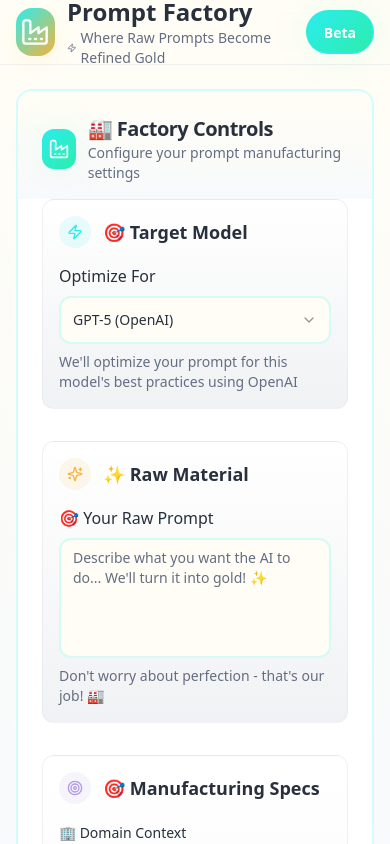
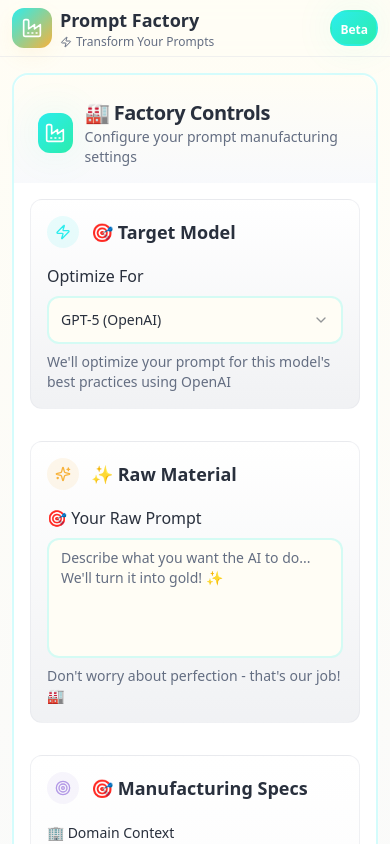
Before and after one commit to cadenlpicard/ai-promptfactory, a React (Vite) app: page / in a window 390 px wide. Shown: the top 844 px of the page. Built offline with nearby package versions, Linux system fonts and the light colour scheme.

Commit message:
Add mobile optimization
Optimize the site for mobile responsiveness.

```diff
--- a/src/components/PromptForm.tsx
+++ b/src/components/PromptForm.tsx
@@ -121,7 +121,7 @@ export function PromptForm({ onSubmit, isLoading }: PromptFormProps) {
         </div>
       </CardHeader>
 
-      <CardContent className="space-y-6 max-h-[calc(100vh-8rem)] overflow-y-auto">
+      <CardContent className="space-y-4 sm:space-y-6 max-h-[calc(100vh-9rem)] sm:max-h-[calc(100vh-8rem)] overflow-y-auto p-4 sm:p-6">
         <Form {...form}>
           <form onSubmit={form.handleSubmit((data) => {
             console.log("Form submission triggered with data:", data);
@@ -212,7 +212,7 @@ export function PromptForm({ onSubmit, isLoading }: PromptFormProps) {
                 </div>
                 <h3 className="text-lg font-semibold">🎯 Manufacturing Specs</h3>
               </div>
-              <div className="grid grid-cols-1 md:grid-cols-2 gap-4">
+              <div className="grid grid-cols-1 sm:grid-cols-2 gap-3 sm:gap-4">
                 <FormField
                   control={form.control}
                   name="domain_context"
@@ -331,7 +331,7 @@ export function PromptForm({ onSubmit, isLoading }: PromptFormProps) {
                   )}
                 />
 
-                <div className="grid grid-cols-1 md:grid-cols-2 gap-4">
+                <div className="grid grid-cols-1 sm:grid-cols-2 gap-3 sm:gap-4">
                   <FormField
                     control={form.control}
                     name="hard_constraints"
@@ -380,7 +380,7 @@ export function PromptForm({ onSubmit, isLoading }: PromptFormProps) {
                 <h3 className="text-lg font-semibold">⚙️ Factory Settings</h3>
               </div>
 
-              <div className="grid grid-cols-1 md:grid-cols-2 gap-6">
+              <div className="grid grid-cols-1 lg:grid-cols-2 gap-4 sm:gap-6">
                  {/* Creativity Level */}
                 <FormField
                   control={form.control}
@@ -570,7 +570,7 @@ export function PromptForm({ onSubmit, isLoading }: PromptFormProps) {
               </div>
 
               {/* Feature Toggles */}
-              <div className="grid grid-cols-1 md:grid-cols-3 gap-4 mt-6">
+              <div className="grid grid-cols-1 sm:grid-cols-2 lg:grid-cols-3 gap-3 sm:gap-4 mt-6">
                 <FormField
                   control={form.control}
                   name="structured_output"
--- a/src/components/ResultsPanel.tsx
+++ b/src/components/ResultsPanel.tsx
@@ -153,34 +153,34 @@ export function ResultsPanel({ response, isLoading }: ResultsPanelProps) {
             <CheckCircle className="h-5 w-5 text-success" />
             Optimized Prompt
           </CardTitle>
-          <div className="flex gap-2">
+          <div className="flex gap-1 sm:gap-2">
             <Button
               variant="outline"
               size="sm"
               onClick={() => copyToClipboard(response.optimizedPrompt || response.optimized_prompt, "Optimized Prompt")}
-              className="border-border/50"
+              className="border-border/50 text-xs sm:text-sm"
             >
               {copiedSection === "Optimized Prompt" ? (
-                <CheckCircle className="h-4 w-4" />
+                <CheckCircle className="h-3 w-3 sm:h-4 sm:w-4" />
               ) : (
-                <Copy className="h-4 w-4" />
+                <Copy className="h-3 w-3 sm:h-4 sm:w-4" />
               )}
-              Copy
+              <span className="hidden sm:inline ml-1">Copy</span>
             </Button>
             <Button
               variant="outline"
               size="sm"
               onClick={downloadPrompt}
-              className="border-border/50"
+              className="border-border/50 text-xs sm:text-sm"
             >
-              <Download className="h-4 w-4" />
-              Download
+              <Download className="h-3 w-3 sm:h-4 sm:w-4" />
+              <span className="hidden sm:inline ml-1">Download</span>
             </Button>
           </div>
         </div>
       </CardHeader>
 
-      <CardContent className="max-h-[calc(100vh-8rem)] overflow-y-auto">
+      <CardContent className="max-h-[calc(100vh-9rem)] sm:max-h-[calc(100vh-8rem)] overflow-y-auto p-4 sm:p-6">
         <div className="mt-4 space-y-4">
           <div className="relative">
             <Textarea
@@ -192,12 +192,12 @@ export function ResultsPanel({ response, isLoading }: ResultsPanelProps) {
               variant="ghost"
               size="sm"
               onClick={() => copyToClipboard(response.optimizedPrompt || response.optimized_prompt, "Optimized Prompt")}
-              className="absolute top-2 right-2 opacity-70 hover:opacity-100"
+              className="absolute top-1 right-1 sm:top-2 sm:right-2 opacity-70 hover:opacity-100 h-7 w-7 sm:h-9 sm:w-9"
             >
               {copiedSection === "Optimized Prompt" ? (
-                <CheckCircle className="h-4 w-4" />
+                <CheckCircle className="h-3 w-3 sm:h-4 sm:w-4" />
               ) : (
-                <Copy className="h-4 w-4" />
+                <Copy className="h-3 w-3 sm:h-4 sm:w-4" />
               )}
             </Button>
           </div>
--- a/src/pages/Index.tsx
+++ b/src/pages/Index.tsx
@@ -32,38 +32,39 @@ const Index = () => {
     <div className="min-h-screen bg-gradient-subtle">
       {/* Header */}
       <header className="border-b border-border/50 bg-background/95 backdrop-blur supports-[backdrop-filter]:bg-background/60">
-        <div className="container mx-auto px-4 h-16 flex items-center justify-between">
-          <div className="flex items-center gap-3">
-            <div className="w-12 h-12 rounded-2xl bg-gradient-fun flex items-center justify-center shadow-fun transform hover:scale-105 transition-transform duration-200">
-              <Factory className="h-7 w-7 text-white" />
+        <div className="container mx-auto px-3 sm:px-4 h-14 sm:h-16 flex items-center justify-between">
+          <div className="flex items-center gap-2 sm:gap-3">
+            <div className="w-10 h-10 sm:w-12 sm:h-12 rounded-xl sm:rounded-2xl bg-gradient-fun flex items-center justify-center shadow-fun transform hover:scale-105 transition-transform duration-200">
+              <Factory className="h-5 w-5 sm:h-7 sm:w-7 text-white" />
             </div>
-            <div>
-              <h1 className="text-2xl font-bold text-foreground">Prompt Factory</h1>
-              <p className="text-sm text-muted-foreground flex items-center gap-1">
-                <Zap className="h-3 w-3" />
-                Where Raw Prompts Become Refined Gold
+            <div className="min-w-0 flex-1">
+              <h1 className="text-lg sm:text-2xl font-bold text-foreground truncate">Prompt Factory</h1>
+              <p className="text-xs sm:text-sm text-muted-foreground flex items-center gap-1 truncate">
+                <Zap className="h-3 w-3 flex-shrink-0" />
+                <span className="hidden sm:inline">Where Raw Prompts Become Refined Gold</span>
+                <span className="sm:hidden">Transform Your Prompts</span>
               </p>
             </div>
           </div>
 
-          <div className="flex items-center gap-2">
-            <div className="px-4 py-2 rounded-full bg-gradient-primary border-2 border-primary/20 shadow-glow">
-              <span className="text-sm font-semibold text-white">Beta</span>
+          <div className="flex items-center gap-2 flex-shrink-0">
+            <div className="px-2 sm:px-4 py-1 sm:py-2 rounded-full bg-gradient-primary border-2 border-primary/20 shadow-glow">
+              <span className="text-xs sm:text-sm font-semibold text-white">Beta</span>
             </div>
           </div>
         </div>
       </header>
 
       {/* Main Content */}
-      <main className="container mx-auto px-4 py-6">
-        <div className="grid grid-cols-1 lg:grid-cols-2 gap-6 h-[calc(100vh-7rem)]">
+      <main className="container mx-auto px-3 sm:px-4 py-4 sm:py-6">
+        <div className="grid grid-cols-1 lg:grid-cols-2 gap-4 sm:gap-6 min-h-[calc(100vh-6rem)] sm:min-h-[calc(100vh-7rem)]">
           {/* Left Panel - Form */}
-          <div className="flex flex-col">
+          <div className="flex flex-col order-1 lg:order-1">
             <PromptForm onSubmit={handleOptimize} isLoading={isLoading} />
           </div>
 
           {/* Right Panel - Results */}
-          <div className="flex flex-col">
+          <div className="flex flex-col order-2 lg:order-2">
             <ResultsPanel response={response} isLoading={isLoading} />
           </div>
         </div>
```
